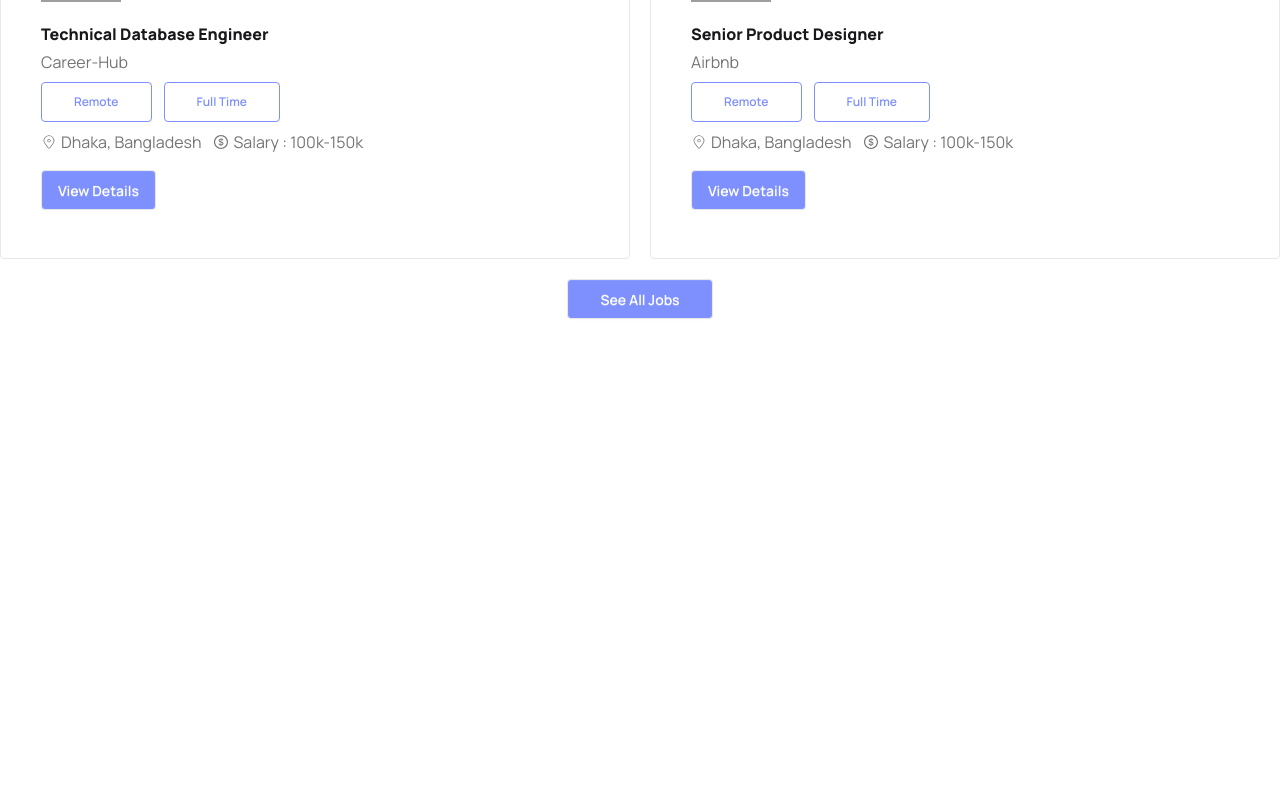
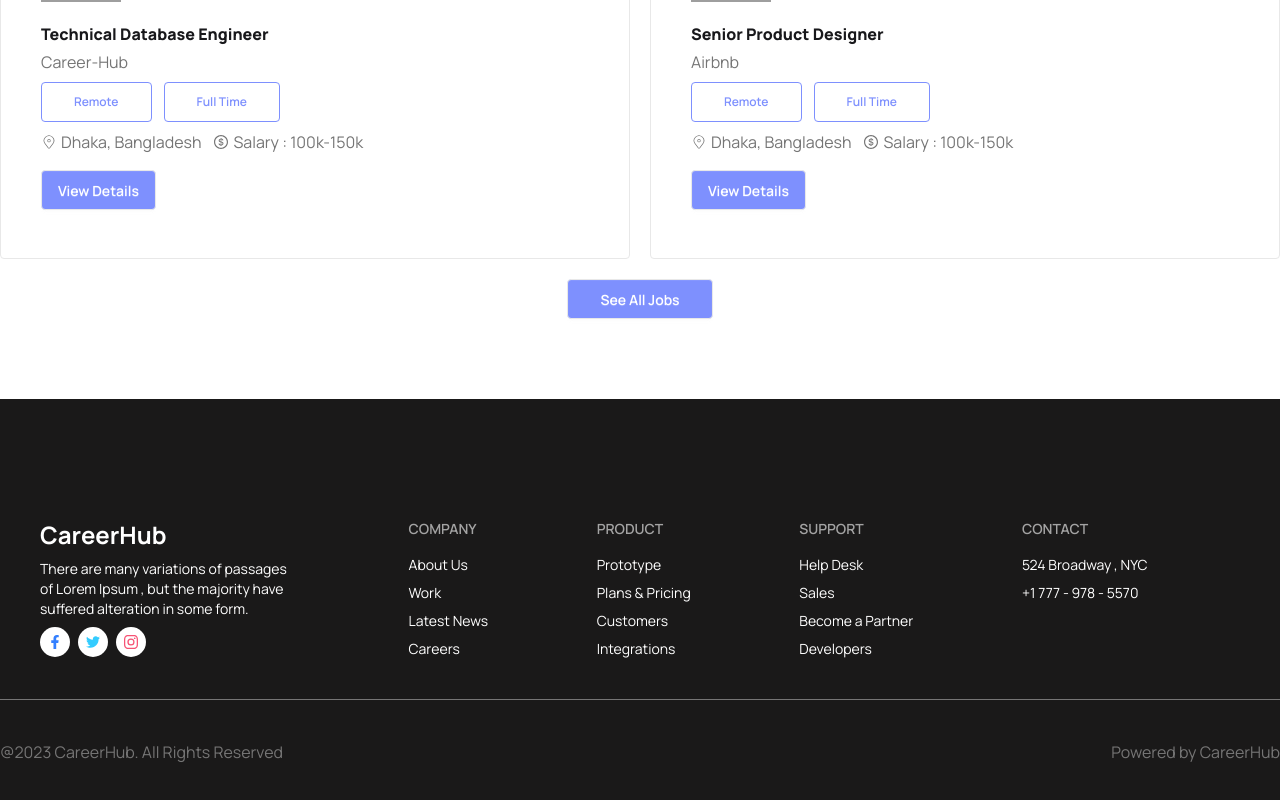
Before and after one commit to MD-Moniruzzaman-Arafat/web-project-13, a React (Vite) app: page / in a window 1280 px wide. Shown: the part 2372-3172 px from the top of the page. Before the commit the page ends 2771 px from the top, so only its background shows below. Built offline with nearby package versions, Linux system fonts and the light colour scheme; grey boxes are pictures that could not be loaded.

Commit message:
footer component design

```diff
--- /dev/null
+++ b/src/components/footer/Footer.jsx
@@ -0,0 +1,63 @@
+import { BsInstagram } from "react-icons/bs";
+import { FaFacebookF, FaTwitter } from "react-icons/fa";
+
+const Footer = () => {
+  return (
+    <>
+      <footer className="bg-[#1A1919] text-white py-20">
+        <div className="footer sm:footer-horizontal bg-[#1A1919] text-white p-10 container mx-auto border-b-1 border-[#FFFFFF66]">
+          <aside className="max-w-65">
+            <h1 className="font-bold text-2xl">CareerHub</h1>
+            <p>
+              There are many variations of passages of Lorem Ipsum , but the
+              majority have suffered alteration in some form.
+            </p>
+            <div className="flex items-center gap-2">
+              <div className="bg-white p-2 rounded-full">
+                <FaFacebookF className="text-[#337FFF] " />
+              </div>
+              <div className="bg-white p-2 rounded-full">
+                <FaTwitter className="text-[#33CCFF]" />
+              </div>
+              <div className="bg-white p-2 rounded-full">
+                <BsInstagram className="text-[#F75274]" />
+              </div>
+            </div>
+          </aside>
+          <nav>
+            <h6 className="footer-title">Company</h6>
+            <a className="link link-hover">About Us</a>
+            <a className="link link-hover">Work</a>
+            <a className="link link-hover">Latest News</a>
+            <a className="link link-hover">Careers</a>
+          </nav>
+          <nav>
+            <h6 className="footer-title">Product</h6>
+            <a className="link link-hover">Prototype</a>
+            <a className="link link-hover">Plans & Pricing</a>
+            <a className="link link-hover">Customers</a>
+            <a className="link link-hover">Integrations</a>
+          </nav>
+          <nav>
+            <h6 className="footer-title">Support</h6>
+            <a className="link link-hover">Help Desk</a>
+            <a className="link link-hover">Sales</a>
+            <a className="link link-hover">Become a Partner</a>
+            <a className="link link-hover">Developers</a>
+          </nav>
+          <nav>
+            <h6 className="footer-title">Contact</h6>
+            <a className="link link-hover">524 Broadway , NYC</a>
+            <a className="link link-hover">+1 777 - 978 - 5570</a>
+          </nav>
+        </div>
+        <div className="flex justify-between container mx-auto py-10 text-[#FFFFFF66]">
+          <span>@2023 CareerHub. All Rights Reserved</span>
+          <span>Powered by CareerHub</span>
+        </div>
+      </footer>
+    </>
+  );
+};
+
+export default Footer;
--- a/src/layout/Layout.jsx
+++ b/src/layout/Layout.jsx
@@ -1,11 +1,13 @@
 import { Outlet } from "react-router";
 import Navbar from "../components/navbar/Navbar";
+import Footer from "../components/footer/Footer";
 
 const Layout = () => {
   return (
     <>
       <Navbar />
       <Outlet />
+      <Footer />
     </>
   );
 };
```
